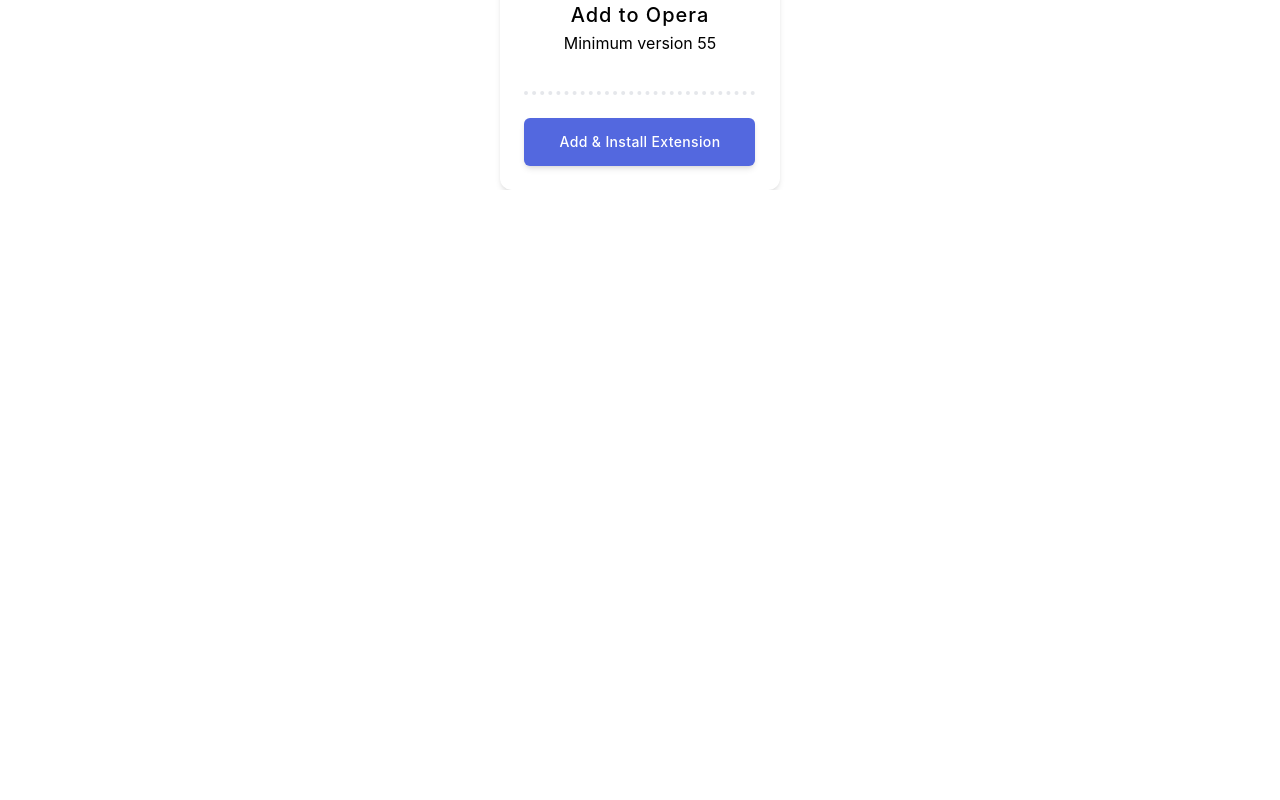
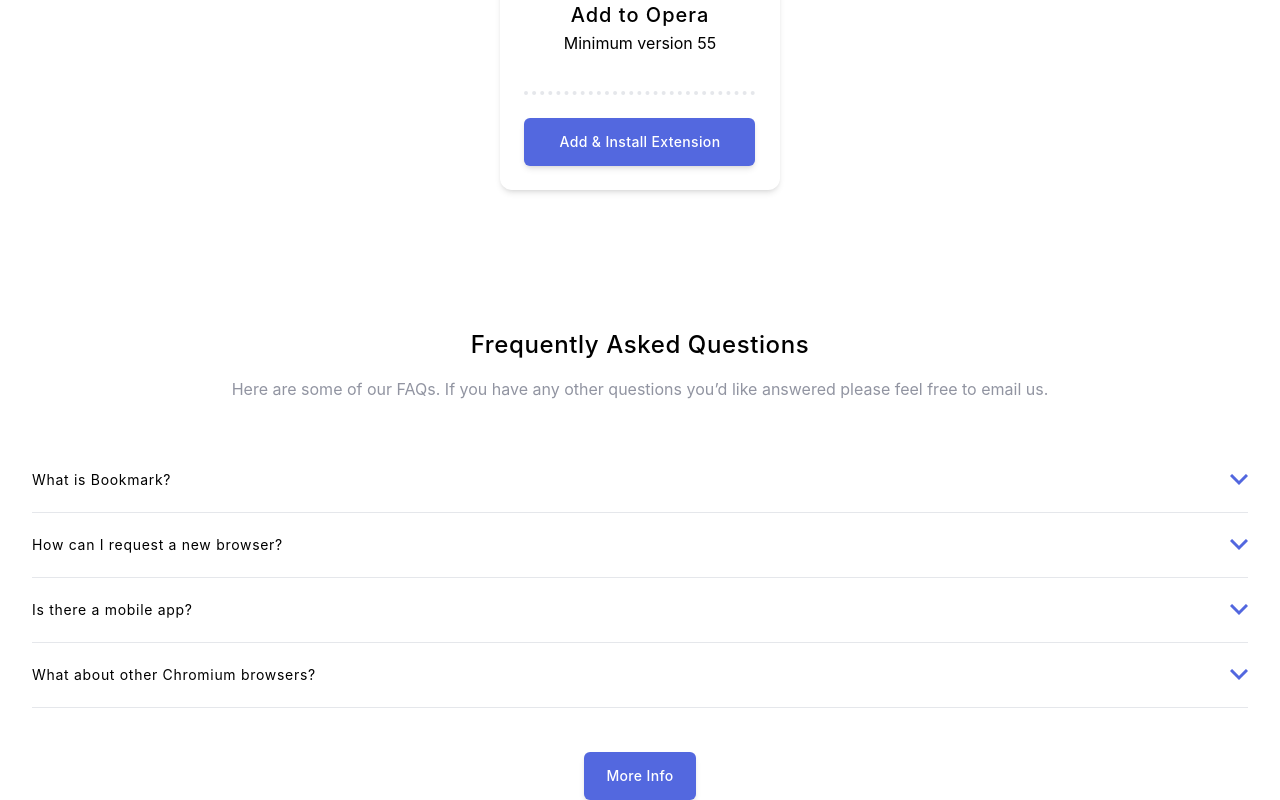
Before and after one commit to felipetn1989/bookmark-react, a React (Create React App) app in the folder bookmark/: page /sharing in a window 1280 px wide. Shown: the part 2911-3711 px from the top of the page. Before the commit the page ends 3101 px from the top, so only its background shows below. Built offline with nearby package versions, Linux system fonts and the light colour scheme.

Commit message:
added bottom menu content

```diff
--- /dev/null
+++ b/bookmark/src/components/blocks/FAQ.js
@@ -0,0 +1,77 @@
+import Button from "../buttons/Button";
+
+import arrow from "../images/icon-arrow.svg";
+
+export default function FAQ() {
+  return (
+    <div className="grid gap-4 px-8 mt-[8.6875rem]">
+      <h2 className="text-2xl font-medium px-2 tracking-wide">
+        Frequently Asked Questions
+      </h2>
+      <p className="text-[#9194a1]">
+        Here are some of our FAQs. If you have any other questions you’d like
+        answered please feel free to email us.
+      </p>
+      <div className="mt-[1.9375rem] mb-7">
+        <div className="border-b py-[1.375rem]">
+          <div className="flex items-center justify-between">
+            <h3 className="text-sm tracking-wider">What is Bookmark?</h3>
+            <img src={arrow} alt="Arrow icon" />
+          </div>
+          <p className="hidden">
+            Lorem ipsum dolor sit amet, consectetur adipiscing elit. Fusce
+            tincidunt justo eget ultricies fringilla. Phasellus blandit ipsum
+            quis quam ornare mattis.
+          </p>
+        </div>
+        <div className="border-b py-[1.375rem]">
+          <div className="flex items-center justify-between">
+            <h3 className="text-sm tracking-wider">
+              How can I request a new browser?
+            </h3>
+            <img src={arrow} alt="Arrow icon" />
+          </div>
+          <p className="hidden">
+            Vivamus luctus eros aliquet convallis ultricies. Mauris augue massa,
+            ultricies non ligula. Suspendisse imperdiet. Vivamus luctus eros
+            aliquet convallis ultricies. Mauris augue massa, ultricies non
+            ligula. Suspendisse imperdie tVivamus luctus eros aliquet convallis
+            ultricies. Mauris augue massa, ultricies non ligula. Suspendisse
+            imperdiet.
+          </p>
+        </div>
+        <div className="border-b py-[1.375rem]">
+          <div className="flex items-center justify-between">
+            <h3 className="text-sm tracking-wider">Is there a mobile app?</h3>
+            <img src={arrow} alt="Arrow icon" />
+          </div>
+          <p className="hidden">
+            Sed consectetur quam id neque fermentum accumsan. Praesent luctus
+            vestibulum dolor, ut condimentum urna vulputate eget. Cras in ligula
+            quis est pharetra mattis sit amet pharetra purus. Sed sollicitudin
+            ex et ultricies bibendum.
+          </p>
+        </div>
+        <div className="border-b py-[1.375rem]">
+          <div className="flex items-center justify-between">
+            <h3 className="text-sm tracking-wider">
+              What about other Chromium browsers?
+            </h3>
+            <img src={arrow} alt="Arrow icon" />
+          </div>
+          <p className="hidden">
+            Integer condimentum ipsum id imperdiet finibus. Vivamus in placerat
+            mi, at euismod dui. Aliquam vitae neque eget nisl gravida
+            pellentesque non ut velit.
+          </p>
+        </div>
+      </div>
+      <Button
+        bg="bg-[#5368df]"
+        textColor="text-white"
+        text="More Info"
+        width="w-28"
+      />
+    </div>
+  );
+}
--- a/bookmark/src/components/pages/Main.js
+++ b/bookmark/src/components/pages/Main.js
@@ -6,6 +6,7 @@ import opera from "../images/logo-opera.svg";
 import Button from "../buttons/Button";
 
 import Features from "../blocks/Features";
+import FAQ from "../blocks/FAQ";
 
 export default function Main() {
   return (
@@ -100,6 +101,7 @@ export default function Main() {
           </div>
         </div>
       </section>
+      <FAQ />
     </main>
   );
 }
```
